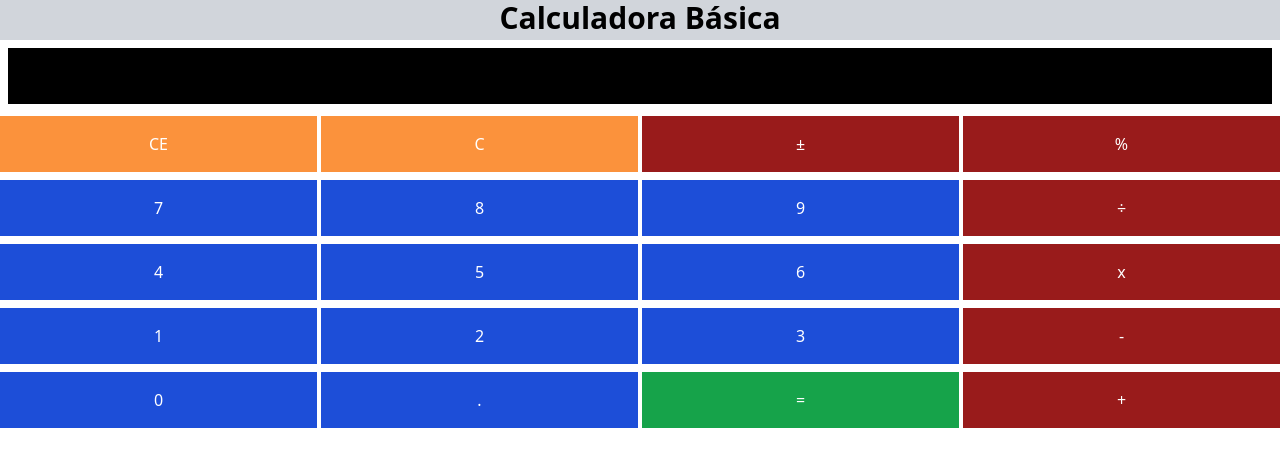
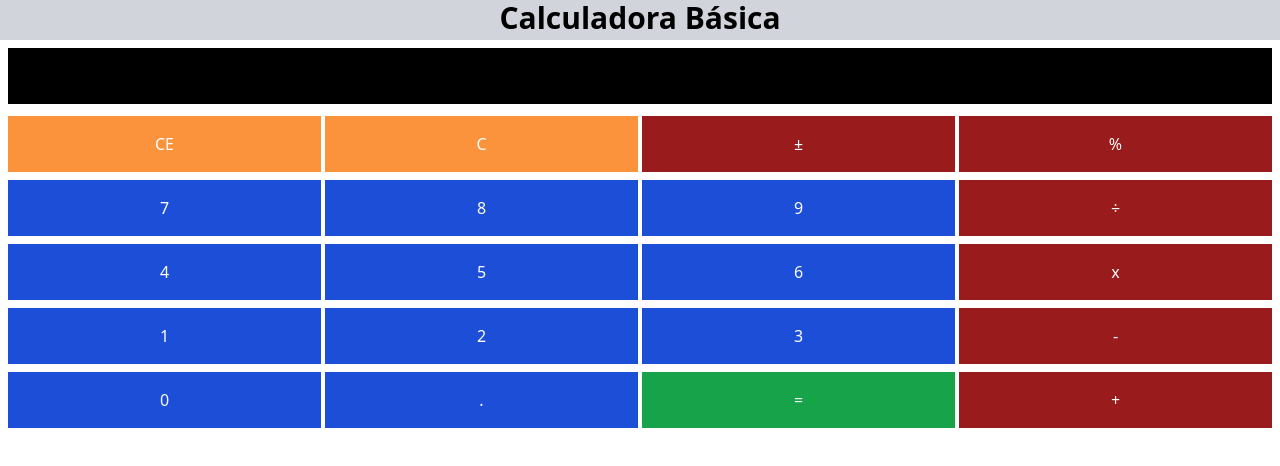
Before and after one commit to galarzamat/mgalarza-daira, a Svelte app in the folder svelte/: page / in a window 1280 px wide. Shown: the top 466 px of the page. Built offline with nearby package versions, Linux system fonts and the light colour scheme.

Commit message:
Cambios menores:30min +Se alinearon los botones con la seccion de display -Avanzar con la parte de historial, ejecutar la api para realizar operaciones

```diff
--- a/svelte/src/App.svelte
+++ b/svelte/src/App.svelte
@@ -1,16 +1,14 @@
-<div class="items-center">
-    <h1 class="text-center text-3xl bg-gray-300 font-bold pb-1 mb-2">Calculadora Básica</h1>
-    <div class="bg-black py-7 text-white m-2">
-        <p></p>
-    </div>
-
+<h1 class="text-center text-3xl bg-gray-300 font-bold pb-1 mb-2">Calculadora Básica</h1>
+<div class="bg-black py-7 text-white m-2">
+    <p></p>
+</div>
+<div class="m-2">
     <div class="flex w-full py-1 gap-1">
         <button class="btn btn-orange flex-1">CE</button>
         <button class="btn btn-orange flex-1">C</button>
         <button class="btn btn-red flex-1">±</button>
         <button class="btn btn-red flex-1">%</button>
     </div>
-
     <div class="flex w-full py-1 gap-1">
         <button class="btn btn-blue flex-1">7</button>
         <button class="btn btn-blue flex-1">8</button>
@@ -40,7 +38,7 @@
 </div>
 <style>
    .btn{
-    @apply flex-grow text-center p-4;
+    @apply flex-grow text-center p-4; /* Asegura que cada botón se expanda para llenar el espacio asignado */
    }
 .btn-blue{
     @apply bg-blue-700 text-white;
```
